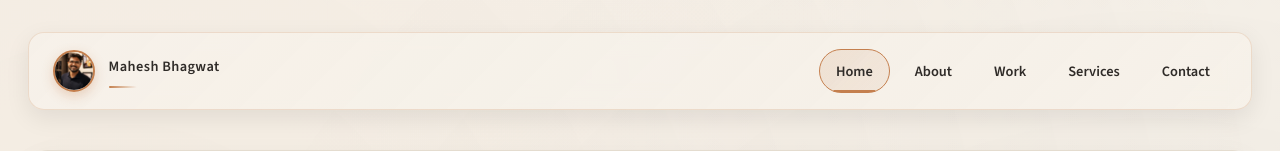
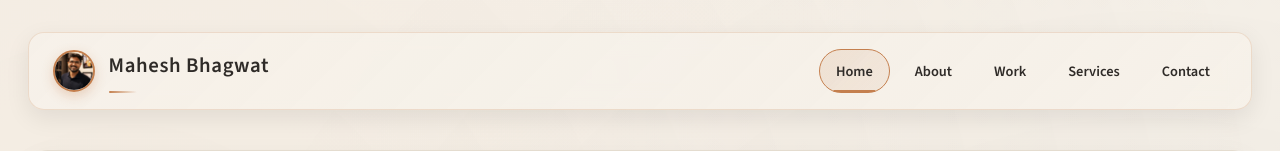
Before and after one commit to maheshbhagwat97/mahesh-portfolio, a React (Vite) app: page / in a window 1280 px wide. Shown: the top 151 px of the page. Built offline with nearby package versions, Linux system fonts and the light colour scheme.

Commit message:
feat: increase mahesh bhagwat text size in header

```diff
--- a/src/App.css
+++ b/src/App.css
@@ -93,7 +93,7 @@
 
 .brand-name {
   margin: 0;
-  font-size: 0.9rem;
+  font-size: 1.3rem;
   font-weight: 700;
   color: var(--text);
   letter-spacing: 0.03em;
```
